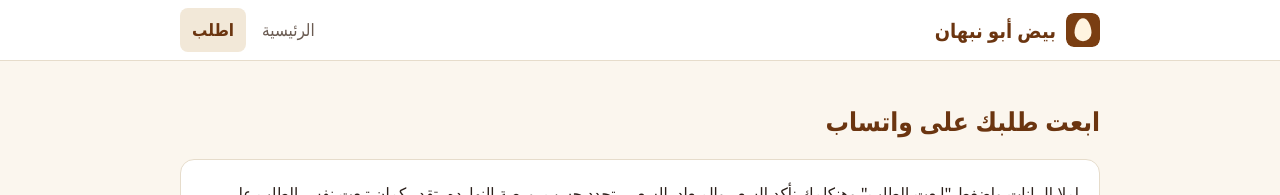
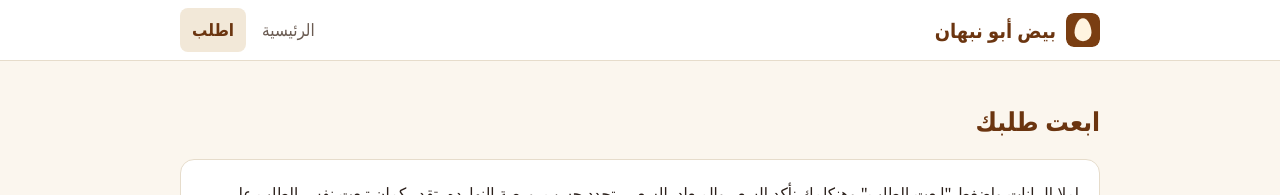
Before and after one commit to ahmed96khder-ux/abunabhan-eggs, a plain HTML site: page order.html in a window 1280 px wide. Shown: the top 195 px of the page. Drawn offline with Linux system fonts and the light colour scheme.

Commit message:
Add files via upload

```diff
--- a/order.html
+++ b/order.html
@@ -4,7 +4,7 @@
 <link rel="icon" href="favicon.svg" type="image/svg+xml">
 <link rel="stylesheet" href="style.css"></head><body><div class="top"><div class="wrap"><a class="brand" href="index.html"><img src="favicon.svg" alt="" width="34" height="34">بيض أبو نبهان</a>
 <nav aria-label="الصفحات"><a href="index.html">الرئيسية</a><a href="order.html" aria-current="page">اطلب</a></nav></div></div>
-<main class="wrap"><section><h2>ابعت طلبك على واتساب</h2><div class="panel"><p style="margin:0">املا البيانات واضغط "ابعت الطلب" وهنكلمك نأكد السعر والميعاد. السعر بيتحدد حسب بورصة النهارده. تقدر كمان تبعت نفس الطلب على واتساب.</p>
+<main class="wrap"><section><h2>ابعت طلبك</h2><div class="panel"><p style="margin:0">املا البيانات واضغط "ابعت الطلب" وهنكلمك نأكد السعر والميعاد. السعر بيتحدد حسب بورصة النهارده. تقدر كمان تبعت نفس الطلب على واتساب.</p>
 <form id="orderform" onsubmit="return false"><label for="name">الاسم أو اسم المحل</label><input type="text" id="name" autocomplete="name">
 <label for="phone">رقم التليفون</label><input type="tel" id="phone" inputmode="tel" autocomplete="tel">
 <label for="area">العنوان بالتفصيل</label><input type="text" id="area" autocomplete="street-address">
```
Also changed, not shown: 1 other file.
